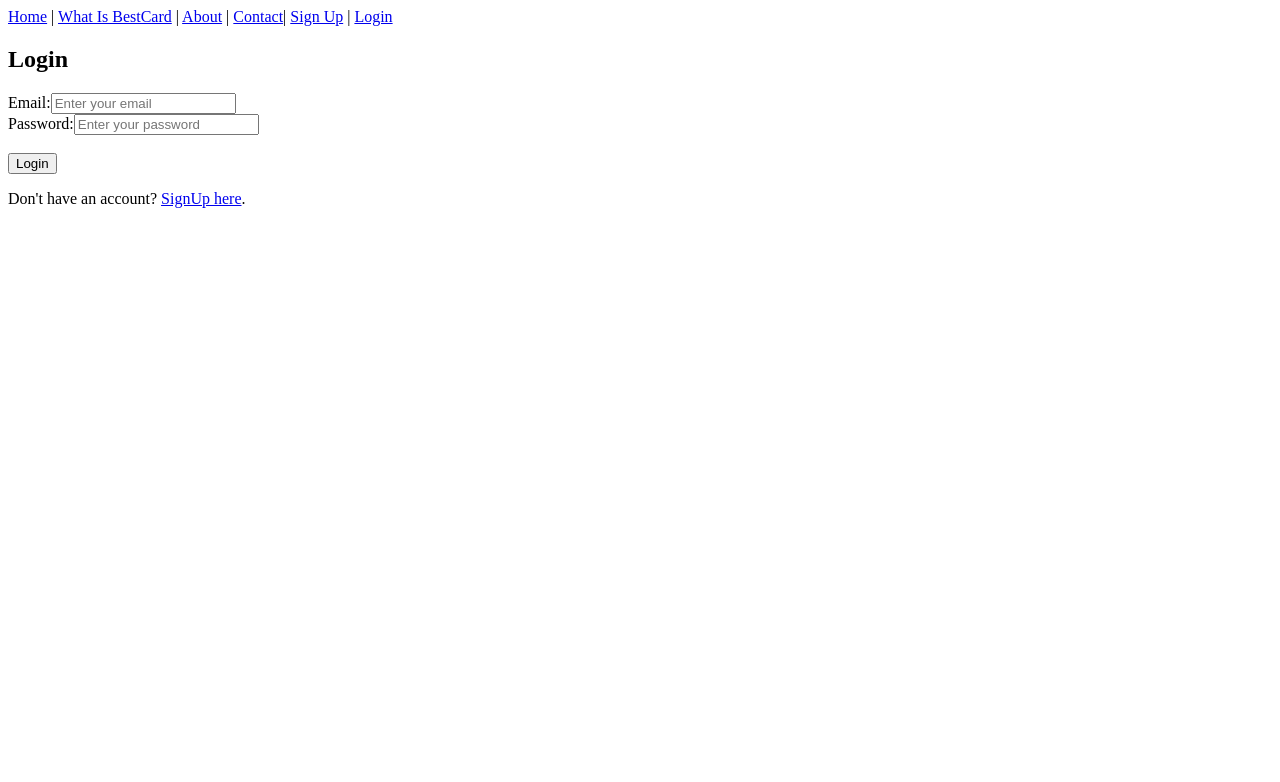
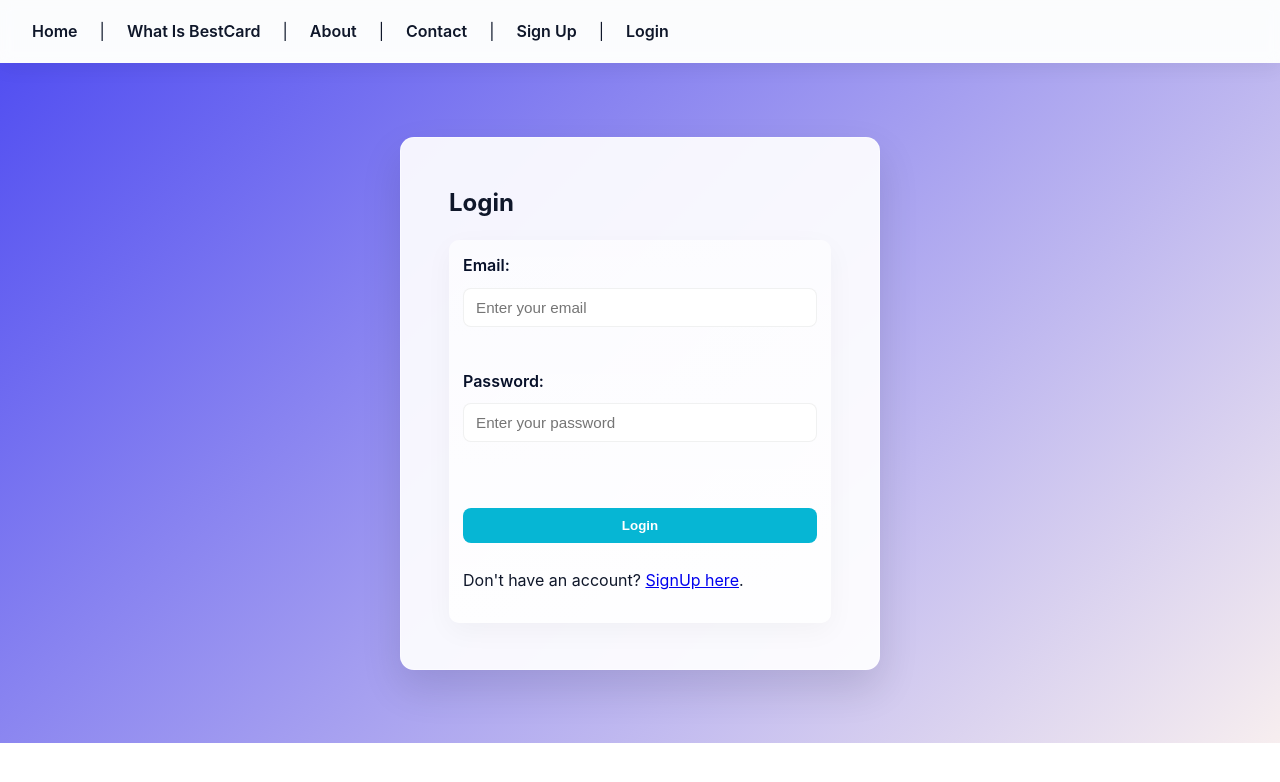
Before and after one commit to hursha1990/bestcard, a React (Vite) app: page /login in a window 1280 px wide. Shown: the top 782 px of the page. Built offline with nearby package versions, Linux system fonts and the light colour scheme.

Commit message:
added css for styling

```diff
--- a/src/App.css
+++ b/src/App.css
@@ -0,0 +1,102 @@
+nav {
+    display: flex;
+    gap: 10px;
+    align-items: center;
+    padding: 12px 20px;
+    background: rgba(255, 255, 255, 0.7);
+    backdrop-filter: blur(6px);
+    box-shadow: 0 6px 18px rgba(11, 18, 29, 0.06);
+    position: sticky;
+    top: 0;
+    z-index: 100;
+}
+
+nav a {
+    color: var(--text);
+    text-decoration: none;
+    padding: 8px 12px;
+    border-radius: 8px;
+    font-weight: 600;
+    transition: all .16s ease;
+}
+
+nav a:hover {
+    color: var(--accent);
+    transform: translateY(-2px);
+    background: rgba(6, 182, 212, 0.06);
+}
+
+header {
+    text-align: center;
+    padding: 42px 20px 10px;
+}
+
+header h1 {
+    margin: 0;
+    color: var(--accent);
+    font-size: clamp(1.6rem, 3.5vw, 2.4rem);
+    letter-spacing: 0.6px;
+}
+
+main {
+    max-width: 1000px;
+    margin: 18px auto;
+    padding: 0 20px;
+}
+
+form {
+    display: flex;
+    flex-direction: column;
+    gap: 10px;
+    max-width: 640px;
+    margin: 16px 0;
+    background: linear-gradient(180deg, rgba(255, 255, 255, 0.6), rgba(255, 255, 255, 0.85));
+    padding: 14px;
+    border-radius: 10px;
+    box-shadow: 0 8px 28px rgba(11, 18, 29, 0.04);
+}
+
+
+label {
+    font-weight: 600;
+    color: var(--text);
+}
+
+input,
+textarea {
+    padding: 10px 12px;
+    border-radius: 8px;
+    border: 1px solid #e6eef5;
+    outline: none;
+    font-size: 0.95rem;
+}
+
+textarea {
+    min-height: 100px;
+    resize: vertical;
+}
+
+button {
+    background: var(--accent);
+    color: white;
+    padding: 10px 14px;
+    border-radius: 8px;
+    border: none;
+    cursor: pointer;
+    font-weight: 700;
+}
+
+button:hover {
+    opacity: 0.97;
+    transform: translateY(-2px);
+}
+
+
+footer {
+    text-align: center;
+    padding: 28px 8px;
+    color: white   ;
+    background: #111;
+    font-size: 0.9rem;
+    margin-top: 50px;
+}
--- a/src/components/pages/Contact.jsx
+++ b/src/components/pages/Contact.jsx
@@ -1,15 +1,11 @@
 const Contact = () => {
   return (
-    <main >
+    <main>
       <h2>Contact Us</h2>
-      <p>We'd love to hear from you! Whether you have questions, feedback, or partnership inquiries, reach out anytime.</p>
-      <section id="contact-icons">
-        <p><strong>Email:</strong> support@bestcard.com</p>
-        <p><strong>Phone:</strong> (636) 515-4567</p>
-        <p><strong>FaceBook:</strong> Facebook/bestcard.com</p>
-        <p><strong>Instagram:</strong> Bestcard$</p>
-
-      </section>
+      <p>
+        We'd love to hear from you! Whether you have questions, feedback, or
+        partnership inquiries, reach out anytime.
+      </p>
 
       <form>
         <label>Your Name:</label>
@@ -20,9 +16,23 @@ const Contact = () => {
 
         <label>Message:</label>
         <textarea placeholder="Type your message here..."></textarea>
-
         <button>Send Message</button>
       </form>
+
+      <section>
+        <p>
+          <strong>Email:</strong> support@bestcard.com
+        </p>
+        <p>
+          <strong>Phone:</strong> (636) 515-4567
+        </p>
+        <p>
+          <strong>FaceBook:</strong> Facebook/bestcard.com
+        </p>
+        <p>
+          <strong>Instagram:</strong> Bestcard$
+        </p>
+      </section>
     </main>
   );
 };
--- a/src/components/pages/Home.jsx
+++ b/src/components/pages/Home.jsx
@@ -1,6 +1,6 @@
 import Header from "../layout/Header";
 import Footer from "../layout/Footer";
-import CardPreview from "../layout/cardpreview";
+import CardPreview from "../layout/Cardpreview";
 
  const Home = () => {
   return (
--- a/src/components/pages/Login.jsx
+++ b/src/components/pages/Login.jsx
@@ -1,20 +1,28 @@
 const Login = () => {
   return (
+    <div className="auth-page">
+      <div className="auth-card">
         <main>
           <h2>Login</h2>
           <form>
             <label>Email:</label>
-        <input type="email" placeholder="Enter your email" /><br/>
+            <input type="email" placeholder="Enter your email" />
+            <br />
 
             <label>Password:</label>
-        <input type="password" placeholder="Enter your password" /><br/><br/>
+            <input type="password" placeholder="Enter your password" />
+            <br />
+            <br />
 
             <button>Login</button>
 
-        <p>Don't have an account? <a href="/signup">SignUp here</a>.</p>
-
+            <p>
+              Don't have an account? <a href="/signup">SignUp here</a>.
+            </p>
           </form>
         </main>
+      </div>
+    </div>
   );
 };
 
--- a/src/components/pages/SignUp.jsx
+++ b/src/components/pages/SignUp.jsx
@@ -1,28 +1,39 @@
 const Signup = () => {
   return (
+    <div className="auth-page">
+      <div className="auth-card">
         <main>
           <h2>Create an Account</h2>
           <form>
             <label>First Name:</label>
-        <input type="text" placeholder="Enter your first name" /><br/>
+            <input type="text" placeholder="Enter your first name" />
+            <br />
 
             <label>Last Name:</label>
-        <input type="text" placeholder="Enter your last name" /><br/>
+            <input type="text" placeholder="Enter your last name" />
+            <br />
 
             <label>Email:</label>
-        <input type="email" placeholder="Enter your email" /><br/>
+            <input type="email" placeholder="Enter your email" />
+            <br />
 
             <label>Password:</label>
-        <input type="password" placeholder="Create a password" /><br/>
+            <input type="password" placeholder="Create a password" />
+            <br />
 
             <label>Confirm Password:</label>
-        <input type="password" placeholder="Retype the password" /><br/><br/>
+            <input type="password" placeholder="Retype the password" />
+            <br />
+            <br />
 
             <button>Sign Up</button>
-        <p>Already have an account? <a href="/login">Login here</a>.</p>
-
+            <p>
+              Already have an account? <a href="/login">Login here</a>.
+            </p>
           </form>
         </main>
+      </div>
+    </div>
   );
 };
 export default Signup;
--- a/src/components/pages/pages.css
+++ b/src/components/pages/pages.css
@@ -0,0 +1,60 @@
+/* CARD PREVIEW GRID */
+.card-preview {
+    display: grid;
+    grid-template-columns: repeat(auto-fit, minmax(220px, 1fr));
+    gap: 18px;
+    max-width: 1000px;
+    margin: 20px auto;
+    padding: 12px;
+}
+
+.card-preview>div {
+    background: var(--card);
+    border-radius: 12px;
+    padding: 14px;
+    box-shadow: 0 10px 30px rgba(11, 18, 29, 0.06);
+    transition: transform .18s ease, box-shadow .18s ease;
+}
+
+.card-preview>div:hover {
+    transform: translateY(-8px);
+    box-shadow: 0 20px 48px rgba(11, 18, 29, 0.10);
+}
+
+.card-preview h3 {
+    margin: 0 0 8px;
+    font-size: 1.05rem;
+}
+
+.card-preview p {
+    margin: 0;
+    color: var(--muted);
+    font-size: 0.95rem;
+}
+
+.auth-page{
+  min-height: calc(100vh - 120px);
+  display: flex;
+  align-items: center;
+  justify-content: center;
+  padding: 40px 20px;
+  background: linear-gradient(135deg, #524ff1 0%, #f7eeef 100%);
+  color: #0f172a;
+}
+
+.auth-page .auth-card{
+  width: 100%;
+  max-width: 480px;
+  background: rgba(255,255,255,0.92);
+  padding: 28px;
+  border-radius: 14px;
+  box-shadow: 0 18px 40px rgba(9,10,25,0.12);
+  border: 1px solid rgba(255,255,255,0.5);
+}
+
+/* Tweak form elements inside the card */
+.auth-page label{ color: #071029; font-weight:600; }
+.auth-page input, .auth-page textarea{
+  background: #fff;
+  border: 1px solid rgba(11,18,29,0.06);
+}
--- a/src/index.css
+++ b/src/index.css
@@ -0,0 +1,43 @@
+@import url('./App.css');
+@import url('./components/pages/pages.css');
+
+:root {
+    --bg: #f6f9fb;
+    --card: #ffffff;
+    --accent: #06b6d4;
+    --text: #0f172a;
+    --muted: #6b7280;
+    --glass: rgba(255, 255, 255, 0.6);
+}
+
+* {
+    box-sizing: border-box
+}
+
+html,
+body,
+#root {
+    height: 100%;
+    margin: 0
+}
+
+body {
+    font-family: Inter, ui-sans-serif, system-ui, -apple-system, "Segoe UI", Roboto, "Helvetica Neue", Arial;
+    background: linear-gradient(180deg, #f1f5f9 0%, #ffffff 60%);
+    color: var(--text);
+    -webkit-font-smoothing: antialiased;
+    -moz-osx-font-smoothing: grayscale;
+    line-height: 1.45;
+}
+
+/* RESPONSIVE TWEAKS */
+@media (max-width:520px) {
+    nav {
+        overflow: auto;
+        white-space: nowrap;
+    }
+
+    header {
+        padding: 28px 12px;
+    }
+}
```
Lines whose indentation alone changed are shown as unchanged.
